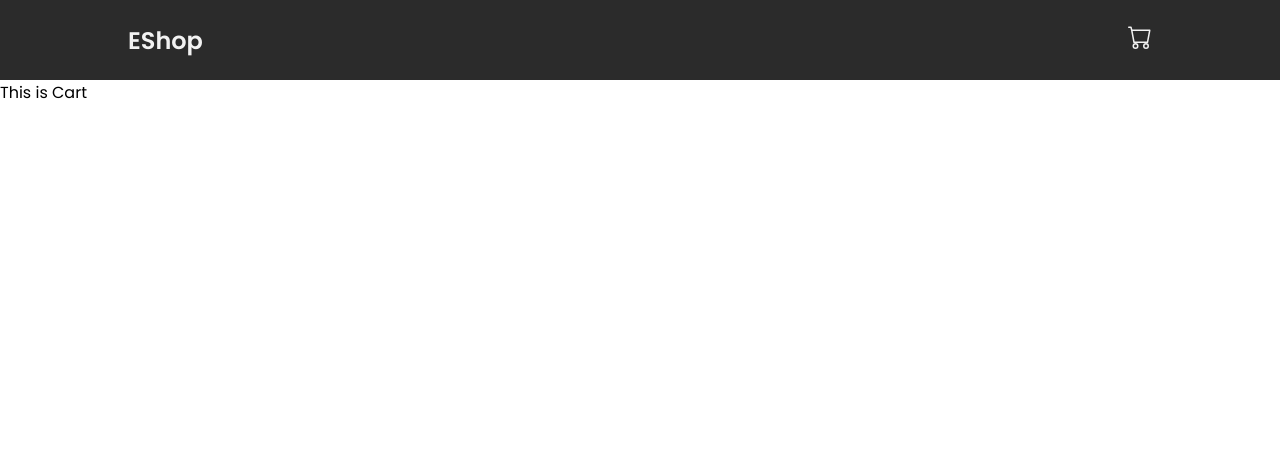
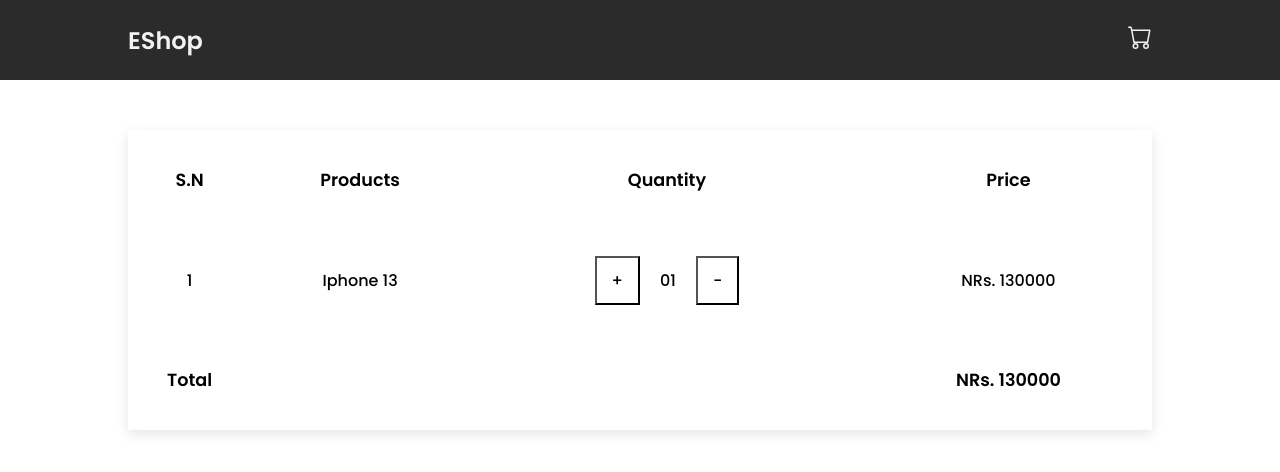
Before and after one commit to bibashmgr/Mini-EShop, a React (Create React App) app: page /cart in a window 1280 px wide. Shown: the top 472 px of the page. Built offline with nearby package versions, Linux system fonts and the light colour scheme.

Commit message:
Adding Cart page

```diff
--- /dev/null
+++ b/src/components/CartTable/CartTableElements.jsx
@@ -0,0 +1,46 @@
+import styled from "styled-components";
+
+export const TableContainer = styled.section`
+    margin-top: 50px;
+    margin-bottom: 50px;
+    width: 100%;
+    display: flex;
+    justify-content: center;
+`
+export const Table = styled.table`
+    width: 80%;
+    border: none;
+    border-collapse: collapse;
+    box-shadow: rgba(0, 0, 0, 0.1) 0px 4px 12px;
+`
+export const TableRow = styled.tr`
+    text-align: center;
+    height: 100px;
+`
+export const TableColumnH = styled.td`
+    font-size: 1.1rem;
+    font-weight: 600;
+`
+
+export const TableColumn = styled.td`
+    font-size: 1rem;
+    font-weight: 500;
+`
+
+export const Counter = styled.div`
+    display: flex;
+    justify-content: center;
+    align-items: center;
+`
+export const CounterButton = styled.button`
+    font-size: 1rem;
+    font-weight: 500;
+    background-color: #fff;
+    padding: 10px 15px;
+    cursor: pointer;
+`
+export const CounterValue = styled.div`
+    font-size: 1rem;
+    font-weight: 500;
+    padding: 20px;
+`
--- /dev/null
+++ b/src/components/CartTable/index.jsx
@@ -0,0 +1,37 @@
+import React from 'react'
+import { TableContainer, Table, TableRow, TableColumnH, TableColumn, Counter, CounterButton, CounterValue } from './CartTableElements'
+
+const CartTable = () => {
+    return (
+        <TableContainer>
+            <Table>
+                <TableRow>
+                    <TableColumnH>S.N</TableColumnH>
+                    <TableColumnH>Products</TableColumnH>
+                    <TableColumnH>Quantity</TableColumnH>
+                    <TableColumnH>Price</TableColumnH>
+                </TableRow>
+                <TableRow>
+                    <TableColumn>1</TableColumn>
+                    <TableColumn>Iphone 13</TableColumn>
+                    <TableColumn>
+                        <Counter>
+                            <CounterButton>+</CounterButton>
+                            <CounterValue>01</CounterValue>
+                            <CounterButton>-</CounterButton>
+                        </Counter>
+                    </TableColumn>
+                    <TableColumn>NRs. 130000</TableColumn>
+                </TableRow>
+                <TableRow>
+                    <TableColumnH>Total</TableColumnH>
+                    <TableColumn></TableColumn>
+                    <TableColumn></TableColumn>
+                    <TableColumnH>NRs. 130000</TableColumnH>
+                </TableRow>
+            </Table>
+        </TableContainer>
+    )
+}
+
+export default CartTable
--- a/src/pages/Cart.jsx
+++ b/src/pages/Cart.jsx
@@ -1,10 +1,13 @@
 import React from 'react'
+
+// components
+import CartTable from '../components/CartTable'
 
 const Cart = () => {
     return (
-        <div>
-            This is Cart
-        </div>
+        <>
+            <CartTable></CartTable>
+        </>
     )
 }
 
```
